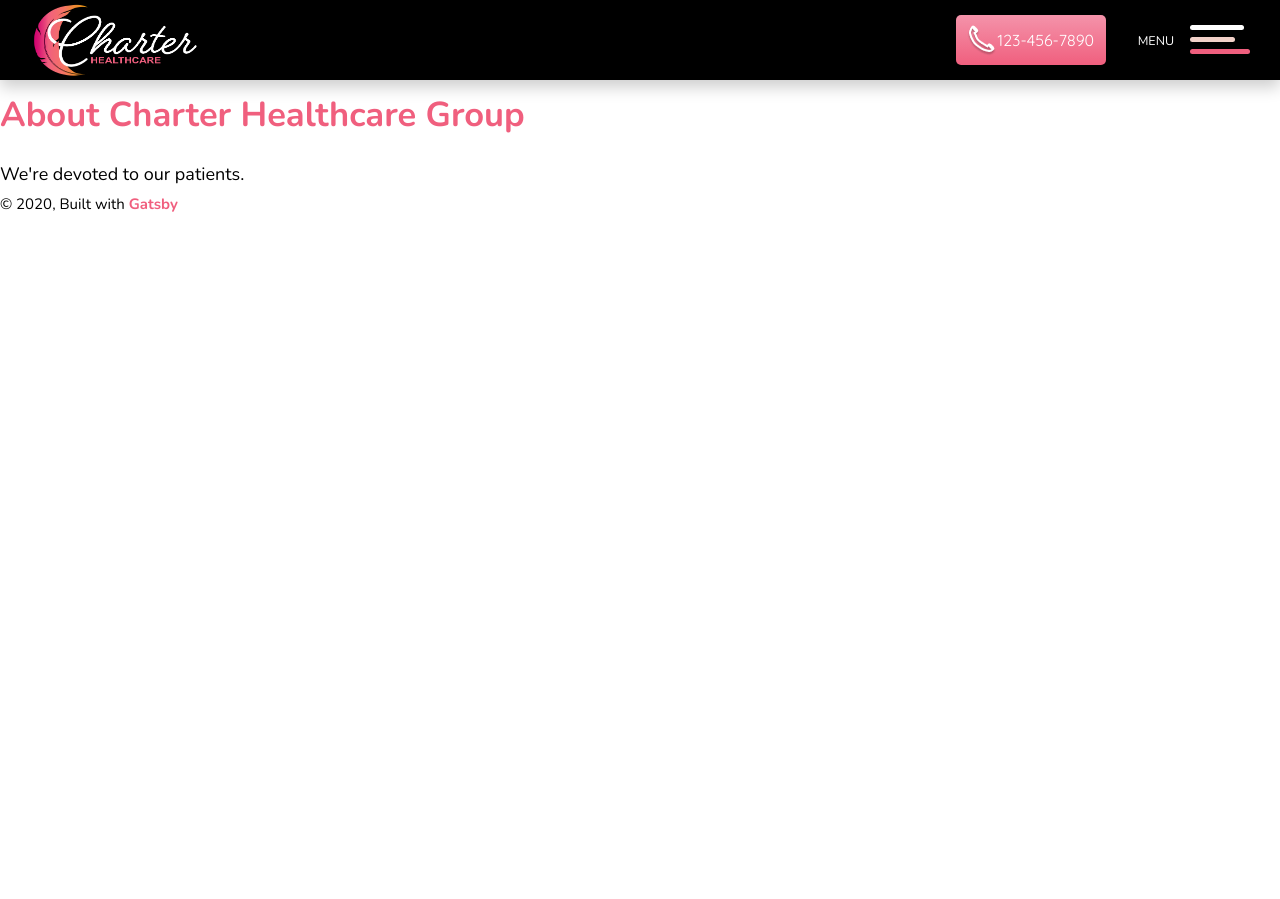
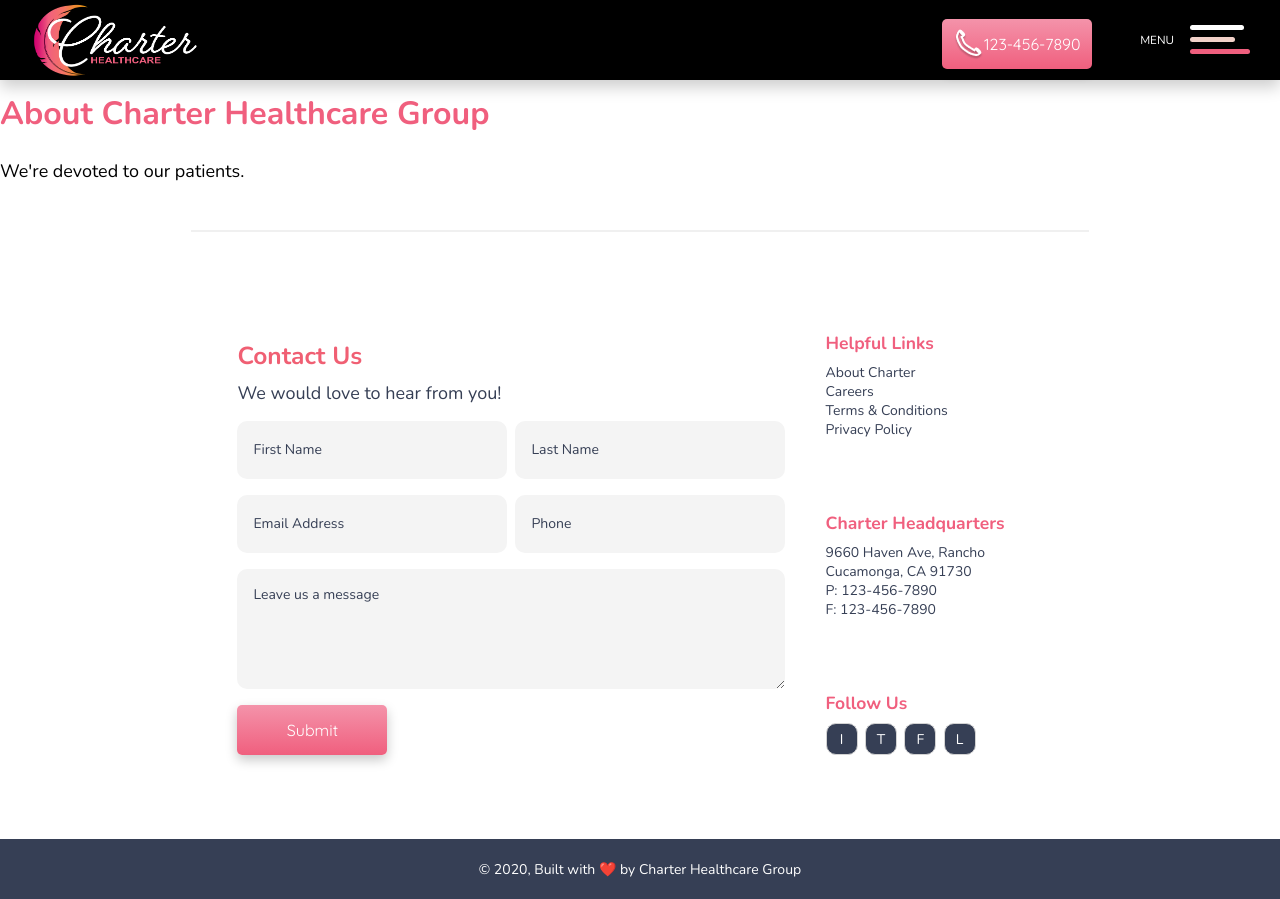
Before and after one commit to CharterXavi/charter-official, a Gatsby site: page /about in a window 1280 px wide. Before the commit the page ends 800 px from the top, so only its background shows below. Built offline with nearby package versions, Linux system fonts and the light colour scheme; Gatsby itself is replaced by a stand-in of ours.

Commit message:
Developed foundation for contact form hooked up to Formspree.io

```diff
--- a/src/components/about/about.js
+++ b/src/components/about/about.js
@@ -6,7 +6,7 @@ const AboutStrip = () => {
     <div className='AboutStrip'>
         <div className='content-width-small'>
             <h2>The Charter Difference</h2>
-            <p>Lorem ipsum dolor sit amet, consectetur adipiscing elit, sed do eiusmod tempor incididunt ut labore et dolore magna aliqua. Ut enim ad minim veniam, quis nostrud exercitation ullamco laboris nisi ut aliquip ex ea commodo consequat. Duis aute irure dolor in reprehenderit in voluptate velit esse cillum dolore eu fugiat nulla pariatur. Excepteur sint occaecat cupidatat non proident, sunt in culpa qui officia deserunt mollit anim id est laborum.</p>
+            <p className='introduction-text'>Lorem ipsum dolor sit amet, consectetur adipiscing elit, sed do eiusmod tempor incididunt ut labore et dolore magna aliqua. Ut enim ad minim veniam, quis nostrud exercitation ullamco laboris nisi ut aliquip ex ea commodo consequat. Duis aute irure dolor in reprehenderit in voluptate velit esse cillum dolore eu fugiat nulla pariatur. Excepteur sint occaecat cupidatat non proident, sunt in culpa qui officia deserunt mollit anim id est laborum.</p>
         </div>
     </div>
   )
--- /dev/null
+++ b/src/components/footer/footer.css
@@ -0,0 +1,78 @@
+.Footer {
+    width: 100%;
+    height: auto;
+    padding: 32px 0 0 0;
+    display: flex;
+    flex-direction: column;
+    justify-content: center;
+    align-items: center;
+}
+.Footer hr {
+    width: 70%;
+    border: 1px solid #f0f0f0;
+}
+.Footer .content-wrapper {
+    display: flex;
+    width: 70%;
+    height: 600px;
+}
+.Footer .left {
+    width: 60%;
+    padding: 32px;
+    display: flex;
+    justify-content: center;
+    align-items: center;
+}
+.Footer .right {
+    width: 40%;
+    padding: 32px;
+    display: flex;
+    flex-direction: column;
+    justify-content: center;
+    align-items: center;
+}
+.Footer .right div {
+    width: 100%;
+    margin: 32px 0;
+}
+.Footer .right h4 {
+    color: #f05f7e;
+}
+.Footer .right li {
+    color: #363f55;
+}
+.Footer .right div ul {
+    list-style: none;
+    padding: 0 0 0 0;
+    margin: 0 0 0 0;
+}
+.Footer .socials ul {
+    display: flex;
+    justify-content: space-between;
+    width: 150px;
+}
+.Footer .socials ul li {
+    border: 1px solid lightgray;
+    color: white;
+    border-radius: 10px;
+    background: #363f55;
+    width: 30px;
+    height: 30px;
+    display: flex;
+    align-items: center;
+    justify-content: center;
+}
+
+.Footer .bottom {
+    width: 100%;
+    height: 60px;
+    background: #363f55;
+    display: flex;
+    justify-content: center;
+    align-items: center;
+}
+.Footer .bottom p {
+    text-align: center;
+    width: 50%;
+    color: white;
+}
--- /dev/null
+++ b/src/components/footer/footer.js
@@ -0,0 +1,52 @@
+import React from 'react'
+import './footer.css'
+import ContactForm from '../../components/form'
+
+
+//TODO - MAKE CARDS EXPANDABLE ON MOBILE AND DESKTOP
+
+const Footer = () => {
+  return (
+    <footer className='Footer'>
+        <hr/>
+        <div className='content-wrapper'>
+            <div className='left'>
+                <ContactForm />
+            </div>
+            <div className='right'>
+                <div className='helpful-links'>
+                    <h4>Helpful Links</h4>
+                    <ul>
+                        <li>About Charter</li>
+                        <li>Careers</li>
+                        <li>Terms & Conditions</li>
+                        <li>Privacy Policy</li>
+                    </ul>
+                </div>
+                <div className='headquarters'>
+                    <h4>Charter Headquarters</h4>
+                    <ul>
+                        <li>9660 Haven Ave, Rancho Cucamonga, CA 91730</li>
+                        <li>P: 123-456-7890</li>
+                        <li>F: 123-456-7890</li>
+                    </ul>
+                </div>
+                <div className='socials'>
+                    <h4>Follow Us</h4>
+                    <ul>
+                        <li>I</li>
+                        <li>T</li>
+                        <li>F</li>
+                        <li>L</li>
+                    </ul>
+                </div>
+            </div>
+        </div>
+        <div className='bottom'>
+            <p>© {new Date().getFullYear()}, Built with ❤️ by Charter Healthcare Group</p>
+        </div>
+    </footer>
+  )
+}
+
+export default Footer
--- a/src/components/form.css
+++ b/src/components/form.css
@@ -1,32 +1,22 @@
-/* ---------- CONTACT FORM ----------*/
-hr {
-    width: 50%;
-    border-color: rgba(250,250,250,0.5);
-}
-.contact-container {
-    display: flex;
-    align-items: center;
-    justify-content: center;
-    height: 500px;
-    width: 100%;
-    margin: 32px 0;
-}
 form {
-    width: 650px;
+    width: 95%;
     padding: 16px;
     margin: 0;
-    -webkit-box-shadow: 0px 5px 12px 0px rgba(0,0,0,0.2);
-    -moz-box-shadow: 0px 5px 12px 0px rgba(0,0,0,0.2);
-    box-shadow: 0px 5px 12px 0px rgba(0,0,0,0.2);
-    border-radius: 10px;
+    display: flex;
+    flex-direction: column;
+    align-items: flex-start;
+    justify-content: center;
 }
 .headings h2 {
     color: #f05f73;
+    text-align: left;
+    padding: 16px 0 4px 0;
 }
 .headings p {
     text-align: center;
     font-size: 18px;
     color: var(--heading-color);
+    padding: 4px 0 8px 0;
 }
 .name, .info, .message, .submit {
     display: flex;
@@ -34,13 +24,13 @@ form {
     align-items: center;
 }
 input, textarea {
-    margin: 8px;
+    margin: 8px 8px 8px 0;
     border-radius: 10px;
     border: none;
     outline: none;
     background: #f4f4f4;
     color: var(--heading-color);
-    font-family: 'Quicksand', sans-serif;
+    font-family: 'Nunito', sans-serif;
     font-weight: bold;
 }
 input {
@@ -49,7 +39,7 @@ input {
     padding: 4px 4px 4px 16px;
 }
 input::placeholder, textarea::placeholder {
-    font-family: 'Quicksand', sans-serif;
+    font-family: 'Nunito', sans-serif;
     color: var(--heading-color);
     font-size: 14px;
     font-weight: normal;
@@ -58,16 +48,9 @@ input:focus, textarea:focus {
     box-shadow: 0 0 2px #363f55;
 }
 textarea {
-    width: 536px;
+    width: 528px;
     height: 100px;
     padding: 16px 4px 4px 16px;
-}
-.submit input {
-    margin: 8px;
-    padding: 4px 4px 4px 4px;
-    color: white;
-    font-family: 'Quicksand', sans-serif;
-    font-weight: 700;
 }
 .btn-primary {
     outline: none;
@@ -77,6 +60,7 @@ textarea {
     background: linear-gradient(180deg, #F493AA 0%, #F05F7E 100%);
     box-shadow: 0px 5px 12px rgba(0, 0, 0, 0.22);
     border-radius: 5px;
+    margin: 8px 16px 0 0;
     width: 150px;
     height: 50px;
     transition: 0.4s ease all;
--- a/src/components/form.js
+++ b/src/components/form.js
@@ -1,30 +1,45 @@
+import React from 'react'
+import './form.css'
 
+export default class MyForm extends React.Component {
+  constructor(props) {
+    super(props);
+    this.submitForm = this.submitForm.bind(this);
+    this.state = {
+      status: ""
+    };
+  }
 
-
-                <div class="contact-container">
-                <form action="https://formspree.io/xgenzqne" method="POST">
+  render() {
+    const { status } = this.state;
+    return (
+      <form
+        onSubmit={this.submitForm}
+        action="https://formspree.io/mbjzqojd"
+        method="POST"
+      >
         <div class="headings">
-                        <h2>Contact Our Team</h2>
-                        <p>Let us know if you have suggestions for our system!</p>
+            <h2>Contact Us</h2>
+            <p>We would love to hear from you!</p>
         </div>
         <div class="name">
             <div class="first">
                 <label for="first-name"></label>
-                            <input type="text" name='first-name' placeholder='First Name' required>
+                <input type="text" name='first-name' placeholder='First Name' required />
             </div>
             <div class="last">
                 <label for="last-name"></label>
-                            <input type="text" name='last-name' placeholder='Last Name' required>
+                <input type="text" name='last-name' placeholder='Last Name' required />
             </div>
         </div>
         <div class='info'>
             <div class="email">
                 <label for="email"></label>
-                            <input type="email" name='email' placeholder='Email Address' required>
+                <input type="email" name='email' placeholder='Email Address' required />
             </div>
-                        <div class="department">
-                            <label for="department"></label>
-                            <input type="text" name='department' placeholder='Department' required>
+            <div class="phone">
+                <label for="phone"></label>
+                <input type="number" name='phone' placeholder='Phone' required />
             </div>
         </div>
         <div class="message">
@@ -32,8 +47,29 @@
             <textarea name="message" placeholder='Leave us a message' required></textarea>
         </div>
         <div class="submit">
-                        <label for="submit"></label>
-                        <input type="submit" class='btn-primary'>
+            {status === "SUCCESS" ? <p style={{backgroundColor: '#7E9772', color: 'white', fontSize: '18px', width: 'auto', padding: '8px', borderRadius: '10px'}}>Thanks for reaching out! We'll contact you as soon as possible.</p> : <button className='btn-primary' type='submit'>Submit</button>}
+            {status === "ERROR" && <p style={{backgroundColor: '#D45E60', color: 'white', fontSize: '18px', width: 'auto', padding: '8px', borderRadius: '10px'}}>Ooops! There was an error.</p>}
         </div>
       </form>
-            </div>
+    );
+  }
+
+  submitForm(ev) {
+    ev.preventDefault();
+    const form = ev.target;
+    const data = new FormData(form);
+    const xhr = new XMLHttpRequest();
+    xhr.open(form.method, form.action);
+    xhr.setRequestHeader("Accept", "application/json");
+    xhr.onreadystatechange = () => {
+      if (xhr.readyState !== XMLHttpRequest.DONE) return;
+      if (xhr.status === 200) {
+        form.reset();
+        this.setState({ status: "SUCCESS" });
+      } else {
+        this.setState({ status: "ERROR" });
+      }
+    };
+    xhr.send(data);
+  }
+}
--- a/src/components/layout.css
+++ b/src/components/layout.css
@@ -16,7 +16,7 @@ body {
   margin: 0;
   padding: 0;
   width: 100%;
-  font-size: 15px;
+  font-size: 14px;
 }
 h1, h2, h3 {
   font-family: 'Nunito', sans-serif;
@@ -72,7 +72,7 @@ a {
   cursor: pointer;
 }
 .introduction-text {
-    font-family: 'Nunito', sans-serif;
+  font-family: 'Nunito', sans-serif;
   font-size: 18px;
 }
 /* give each body component this class if you want it content-width */
@@ -87,9 +87,6 @@ a {
 }
 
 @media only screen and (max-width: 600px) {
-  body {
-    font-size: 14px;
-  }
   .spacer {
     height: 60px;
   }
--- a/src/components/layout.js
+++ b/src/components/layout.js
@@ -8,6 +8,7 @@
 import React from "react"
 import PropTypes from "prop-types"
 import Header from "./header/header"
+import Footer from "./footer/footer"
 import "./layout.css"
 
 const Layout = ({ children }) => {
@@ -24,11 +25,7 @@ const Layout = ({ children }) => {
       {/* Use a div to push the rest of the content down to line up after the navbar, since it's fixed */}
       <div className='spacer'></div>
         <main>{children}</main>
-        <footer>
-          © {new Date().getFullYear()}, Built with
-          {` `}
-          <a href="https://www.gatsbyjs.org">Gatsby</a>
-        </footer>
+      <Footer />
       {/* </div> */}
     </>
   )
--- a/src/components/locations/locations.js
+++ b/src/components/locations/locations.js
@@ -3,7 +3,7 @@ import './locations.css'
 import homeIcon from '../../images/home-icon.png'
 
 
-//TODO - MAKE CARDS EXPANDABLE ON MOBILE
+//TODO - MAKE CARDS EXPANDABLE ON MOBILE AND DESKTOP
 
 const LocationsStrip = () => {
   return (
--- a/src/components/services/services.css
+++ b/src/components/services/services.css
@@ -46,3 +46,9 @@
     margin: 32px 0 8px 0;
     transition: 0.3s ease all;
 }
+.ServicesStrip .houseIcon {
+    width: auto;
+    height: 80px;
+    margin: 32px 0 8px 0;
+    transition: 0.3s ease all;
+}
```
Also changed, not shown: src/components/services/services.js (+5 -5 lines). Lines whose indentation alone changed are shown as unchanged.
